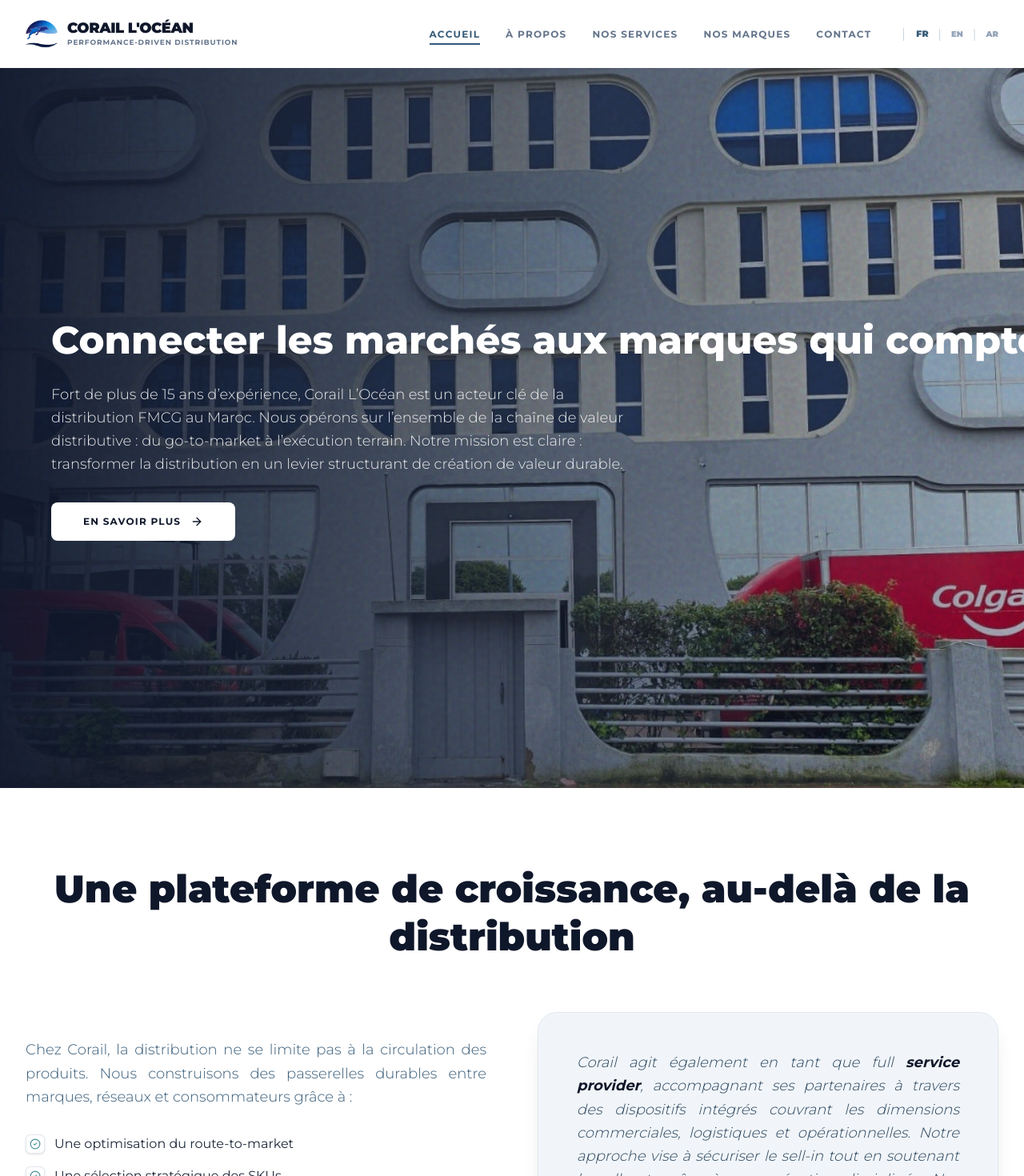
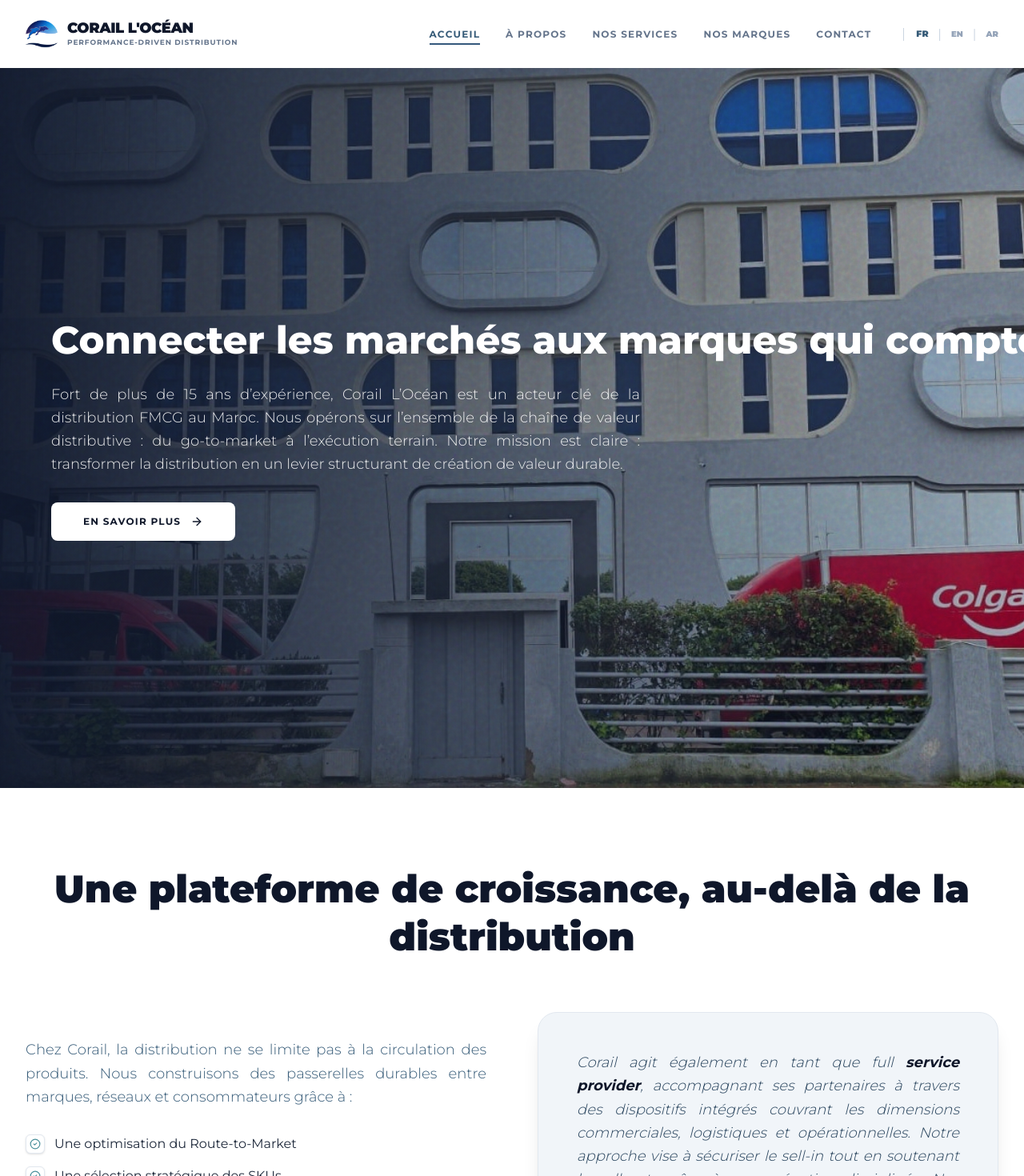
Before and after one commit to oumamaagdour00-rgb/corail, a React (Vite) app: page / in a window 1280 px wide. Shown: the top 1470 px of the page at 80% size. Built offline with nearby package versions, Linux system fonts and the light colour scheme.

Commit message:
other front changes

```diff
--- a/components/Hero.tsx
+++ b/components/Hero.tsx
@@ -47,7 +47,7 @@ const Hero: React.FC = () => {
 							initial={{ opacity: 0, x: -100 }}
 							animate={{ opacity: 1, x: 0 }}
 							transition={{ duration: 0.8, delay: 0.2, ease: "easeOut" }}
-							className={`text-lg text-white/90 mb-8 leading-relaxed font-light ${language === 'ar' ? 'text-right' : 'text-left'}`}
+							className={`text-lg text-white/90 mb-8 leading-relaxed font-light ${language === 'ar' ? 'text-right' : 'text-justify'}`}
 						>
 							{t.hero.subtitle}
 						</motion.p>
--- a/translations.ts
+++ b/translations.ts
@@ -500,7 +500,7 @@ export const translations: { [key: string]: TranslationData } = {
       growthTitle: "Une plateforme de croissance, au-delà de la distribution",
       growthSubtitle: "Chez Corail, la distribution ne se limite pas à la circulation des produits. Nous construisons des passerelles durables entre marques, réseaux et consommateurs grâce à :",
       growthList: [
-        'Une optimisation du route-to-market',
+        'Une optimisation du Route-to-Market',
         'Une sélection stratégique des SKUs',
         'Une maîtrise des flux logistiques',
         'Une exécution commerciale basée sur des KPI terrain, portée par un pilotage data-driven',
@@ -713,7 +713,7 @@ export const translations: { [key: string]: TranslationData } = {
           title: 'Distribution multi-canale',
           iconName: 'Truck',
           blocks: [
-            { type: 'text', content: 'Les circuits évoluent et les comportements d’achat se fragmentent. Corail déploie une architecture route-to-market adaptée à chaque canal :' },
+            { type: 'text', content: 'Les circuits évoluent et les comportements d’achat se fragmentent. Corail déploie une architecture Route-to-Market adaptée à chaque canal :' },
             {
               type: 'list',
               content: [
```
